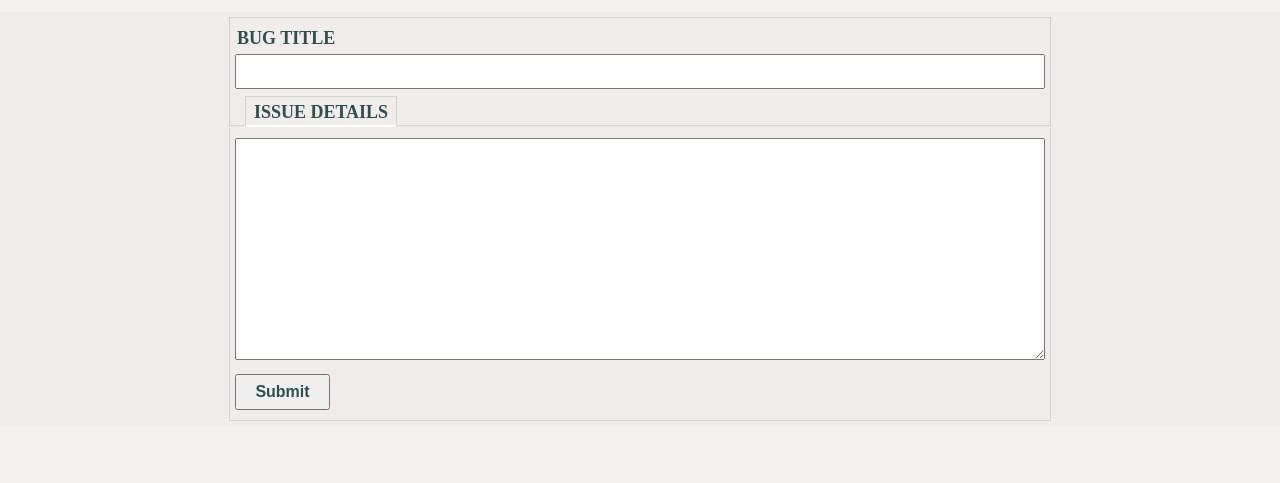
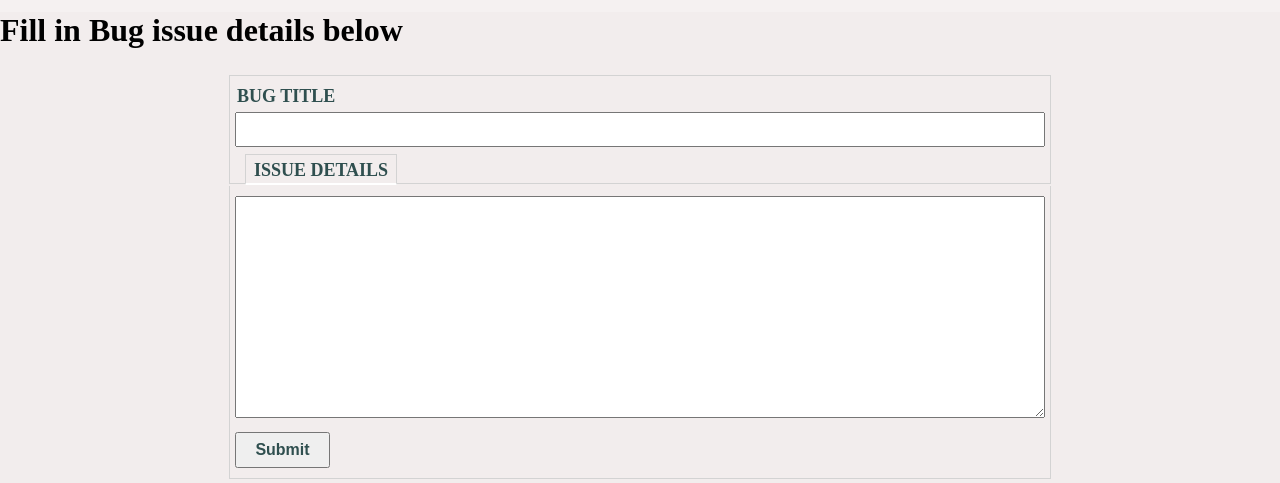
Before and after one commit to JohnL3/milestone-project-five, a Django app: page /bugs/issue/ in a window 1280 px wide. Shown: the part 68-551 px from the top of the page. Run offline with Django 3.2, Linux system fonts and the light colour scheme; the visitor is signed in with stand-in values (Sample User, id 1).

Commit message:
added to bug_form.html

```diff
--- a/bugs/templates/bug_form.html
+++ b/bugs/templates/bug_form.html
@@ -41,7 +41,7 @@
 
 {% block content %}
 <div class='title-section'>
-
+	<h1>Fill in Bug issue details below</h1>
 </div>
 
 <!-- The form section -->
@@ -49,7 +49,10 @@
 <div class='bug-form-container'>
     <form  method='POST'  enctype='multipart/form-data' class='create-comment-form'>
         {% csrf_token %}
+
+        <!-- Pull out individual fields in form -->
         {% for field in form %}
+
             {% if field.name == "bug_title" %}
 
                 <div class='{{ field.name }}'>
```
